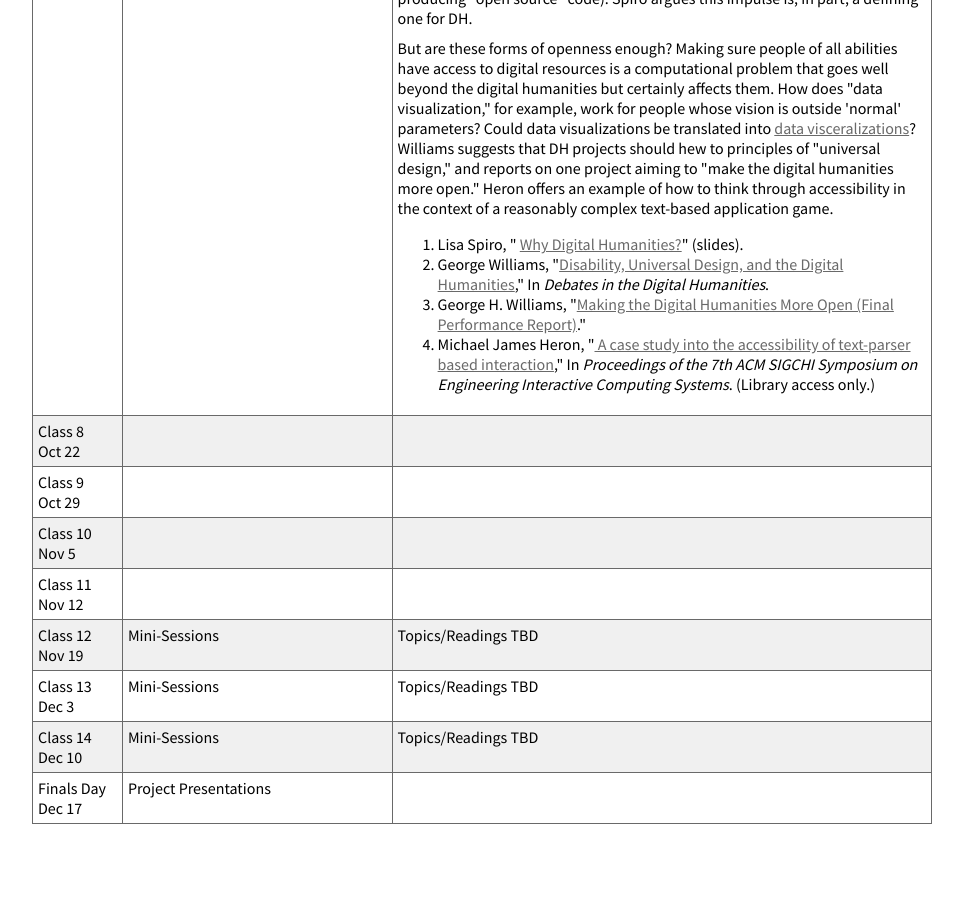
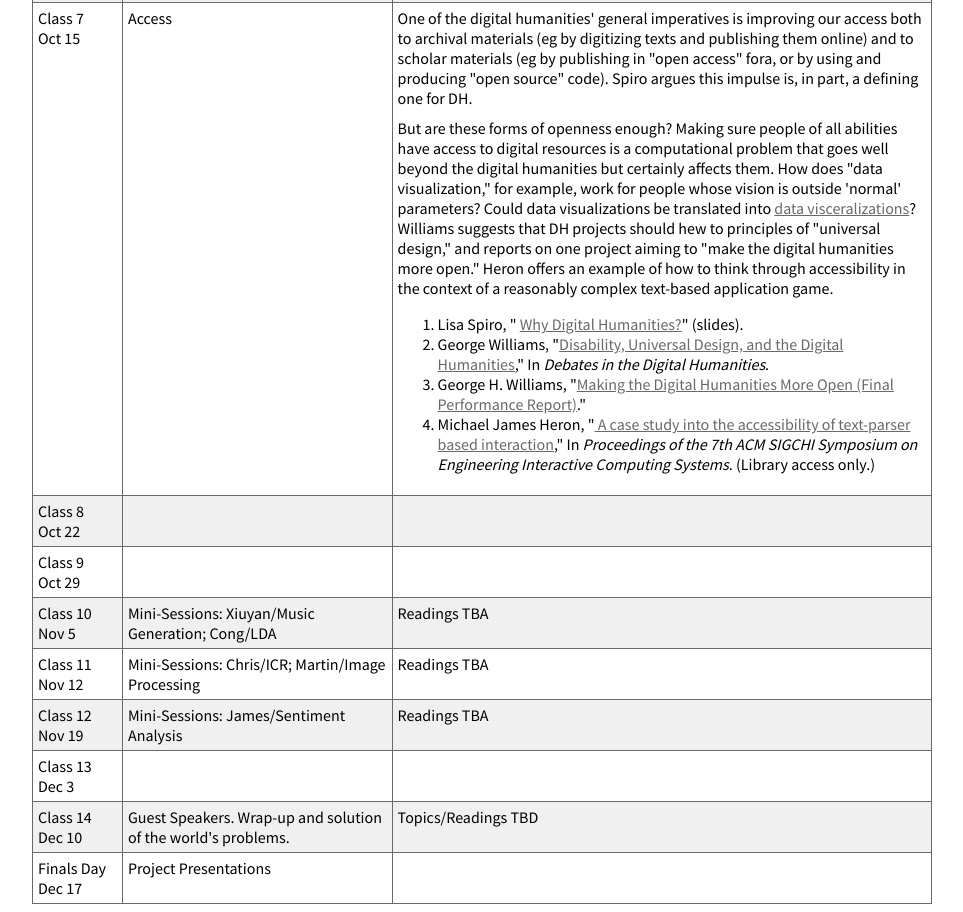
Before and after one commit to GC-CPDH-F15/gc-cpdh-f15.github.io, a plain HTML site: page calendar.html in a window 1280 px wide. Shown: the part 3558-4470 px from the top of the page, without its empty margins (158-1121 px from the left). Before the commit the page ends 4390 px from the top, so only its background shows below. Drawn offline with Linux system fonts and the light colour scheme.

Commit message:
Update calendar to reflect revised mini-session schedule.

```diff
--- a/calendar.html
+++ b/calendar.html
@@ -255,7 +255,7 @@
                             <p>Musicology is embracing digital methods, too; in many
                                 ways, the digital representation, manipulation, and
                                 analysis of music offers even greater challenges
-                                than similar work with text. Pugin offers a perspective
+                                than similar work with text. Papdopoulos gives a (slightly out-of-date) survey of techniques for <em>algorithmically generating</em> musical works. Pugin offers a perspective
                                 on current problems in digital musicology. The Music
                                 Encoding Initiative provides a history and introduction
                                 to some of the challenges of encoding music in rough
@@ -265,7 +265,8 @@
                                 different sort of computational music challenge.</p>
                             <ol>
                                 <li>Laurent Pugin, "<a href="http://journal.frontiersin.org/article/10.3389/fdigh.2015.00004/full">The challenge of data in digital musicology</a>,"
-                                    <em>Frontiers in Digital Humanities</em> 2(4).</li>
+					<em>Frontiers in Digital Humanities</em> 2(4).</li>
+				<li><a href="http://citeseerx.ist.psu.edu/viewdoc/download?doi=10.1.1.3.8064&rep=rep1&type=pdf">AI Methods for Algorithmic Composition</a>, Papadooulos et al,  AISB Symposium on Musical Creativity, 1999.</li>
                                 <li>Example: Music Encoding Initiative, "<a href="http://music-encoding.org/support/a-gentle-introduction-to-mei/">A Gentle Introduction to MEI</a>."</li>
                                 <li>Example: Pugin et al, "<a href="http://www.terasoft.com.tw/conf/ismir2014/proceedings/T020_221_Paper.pdf">Verovio: A Library for Engraving MEI Music Notation into SVG</a>,"
                                     15th International Society for Music Information
@@ -340,12 +341,27 @@
                     <tr class="alt">
                         <td>Class 10<br/>Nov 5</td>
 
-                        <td></td>
+                        <td>Mini-Sessions: Xiuyan/Music Generation; Cong/LDA</td>
 
-                        <td></td>
+                        <td>Readings TBA</td>
                     </tr>
                     <tr>
                         <td>Class 11<br/>Nov 12</td>
+
+                        <td>Mini-Sessions: Chris/ICR; Martin/Image Processing</td>
+
+                        <td>Readings TBA</td>
+                    </tr>
+
+                    <tr class="alt">
+                        <td>Class 12<br/>Nov 19</td>
+
+                        <td>Mini-Sessions: James/Sentiment Analysis</td>
+
+                        <td>Readings TBA</td>
+                    </tr>
+                    <tr>
+                        <td>Class 13<br/>Dec 3</td>
 
                         <td></td>
 
@@ -353,24 +369,9 @@
                     </tr>
 
                     <tr class="alt">
-                        <td>Class 12<br/>Nov 19</td>
-
-                        <td>Mini-Sessions</td>
-
-                        <td>Topics/Readings TBD</td>
-                    </tr>
-                    <tr>
-                        <td>Class 13<br/>Dec 3</td>
-
-                        <td>Mini-Sessions</td>
-
-                        <td>Topics/Readings TBD</td>
-                    </tr>
-
-                    <tr class="alt">
                         <td>Class 14<br/> Dec 10</td>
 
-                        <td>Mini-Sessions</td>
+                        <td>Guest Speakers. Wrap-up and solution of the world's problems.</td>
 
                         <td>Topics/Readings TBD</td>
                     </tr>
```
